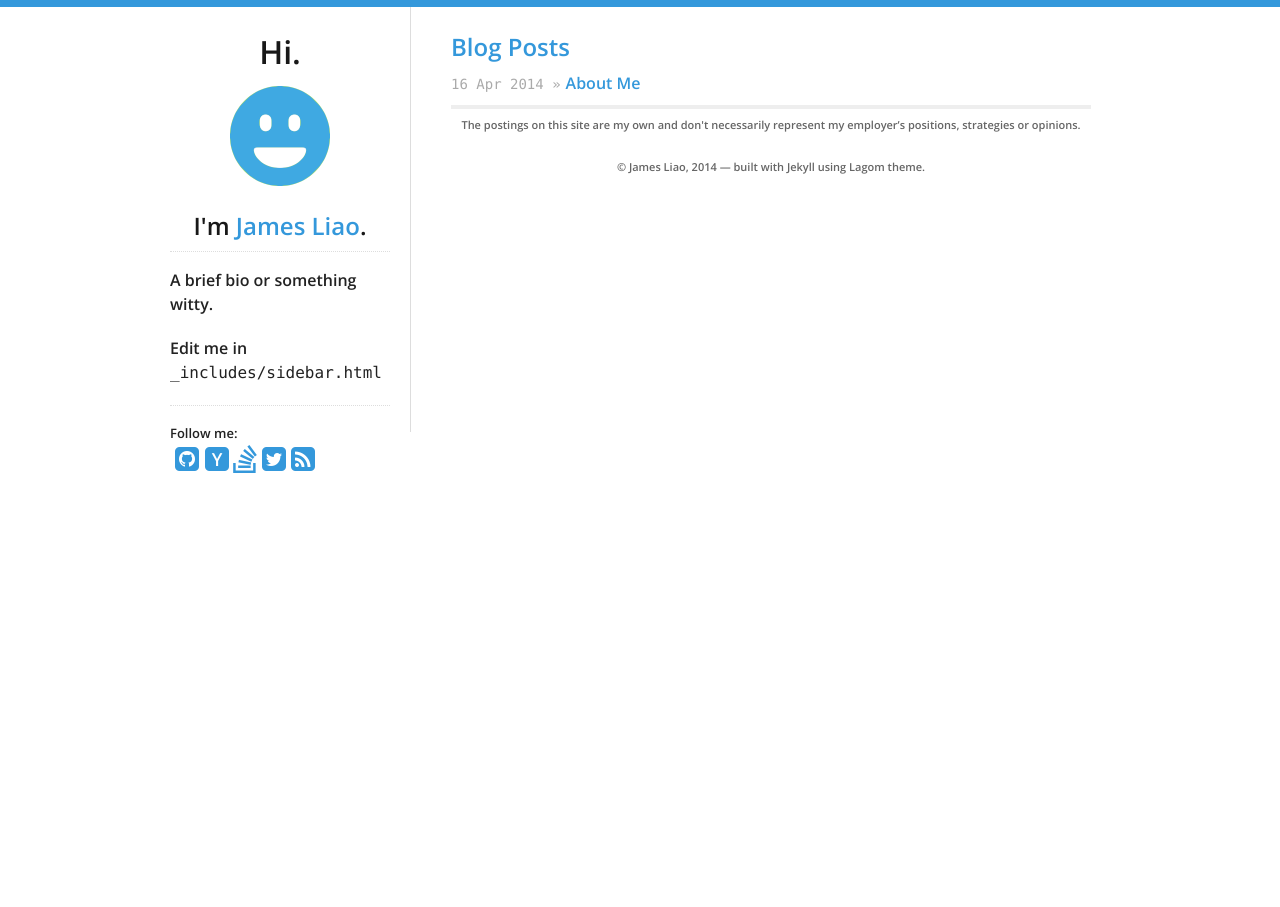
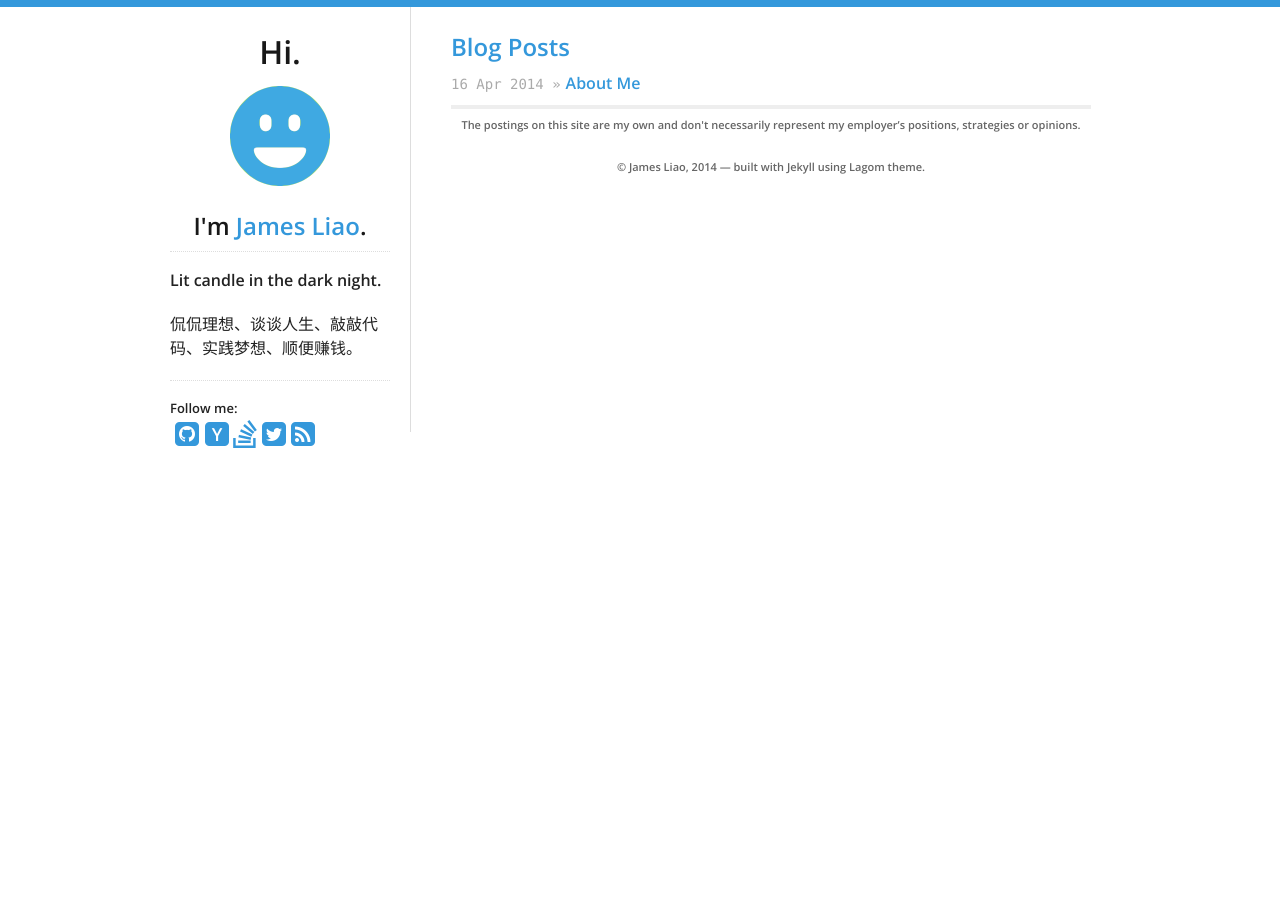
Before and after one commit to vivlong/vivlong.github.io, a Jekyll site: the page built from index.html, in a window 1280 px wide. Built offline with Jekyll 4.4.1, drawn with Linux system fonts in a browser that asks for light colours; nearby versions of some CDN libraries.

Commit message:
Update sidebar.html

```diff
--- a/_includes/sidebar.html
+++ b/_includes/sidebar.html
@@ -6,9 +6,9 @@
   <h2>I'm <a href="/">{{ site.theme.name }}</a>.</h2>
   <hr/>
   <ul>
-  <p>A brief bio or something witty.</p>
+  <p>Lit candle in the dark night.</p>
   <p>
-    Edit me in <code>_includes/sidebar.html</code>
+    侃侃理想、谈谈人生、敲敲代码、实践梦想、顺便赚钱。</code>
   </p>
   <hr/>
   <div>
```
